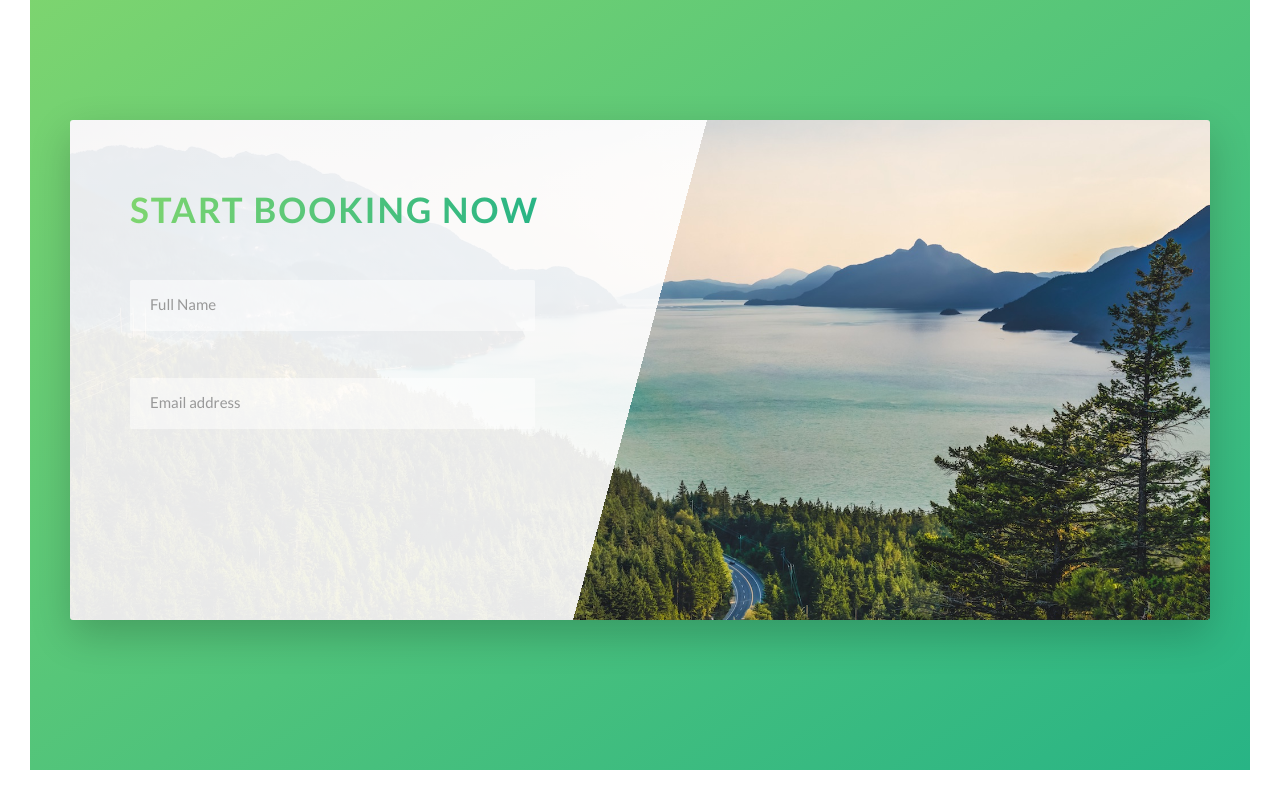
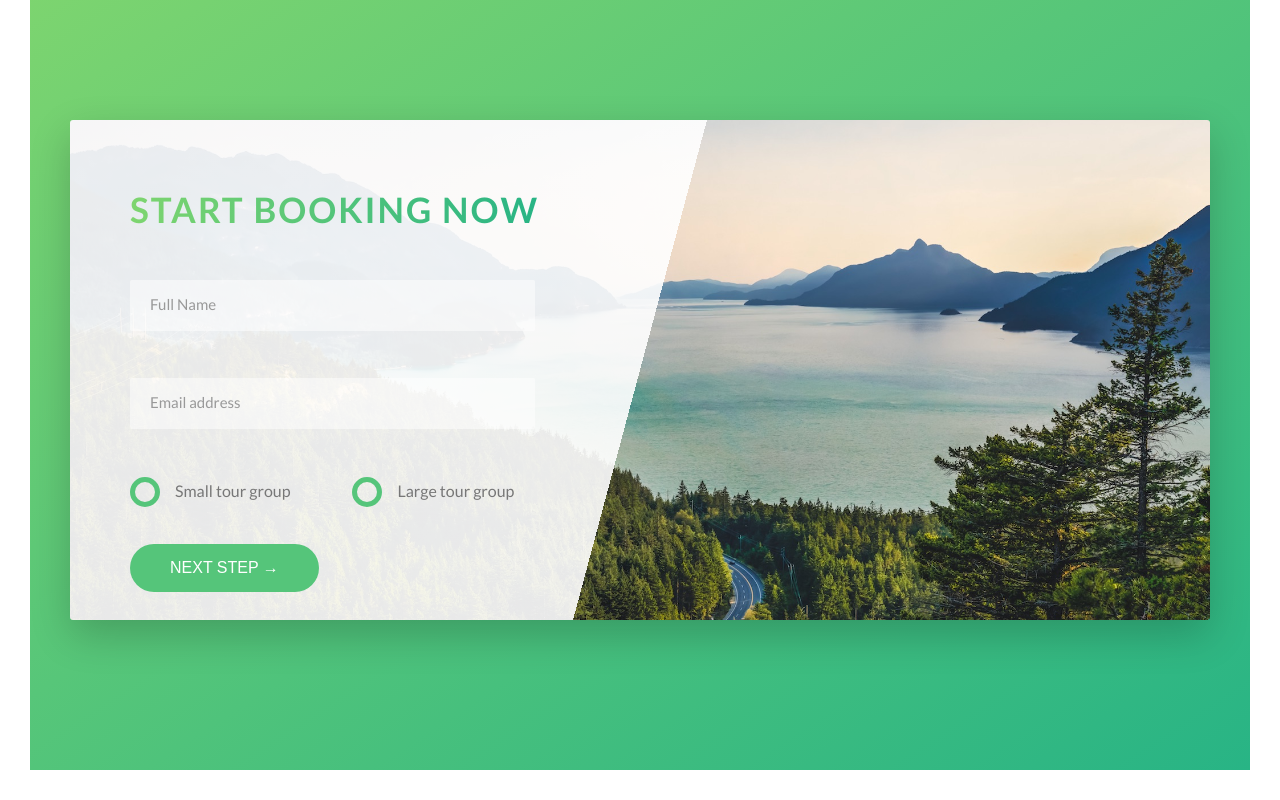
Before and after one commit to developwithsushan/Natours, a website: page index.html in a window 1280 px wide. Shown: the part 4472-5272 px from the top of the page. Drawn offline with Linux system fonts and the light colour scheme.

Commit message:
Booking Section : Part 3

```diff
--- a/index.html
+++ b/index.html
@@ -304,6 +304,22 @@
                                <input type="email" class="form__input" placeholder="Email address" id="email" required>
                                <label for="email" class="form__label">Email address</label>
                            </div>
+
+                           <div class="form__group u-margin-bottom-medium">
+                               <div class="form__radio-group">
+                                   <input type="radio" class="form__radio-input" id="small" name="size">
+                                   <label for="small" class="form__radio-label"><span class="form__radio-button"> </span> Small tour group</label>
+                               </div>
+
+                               <div class="form__radio-group">
+                                   <input type="radio" class="form__radio-input" id="large" name="size">
+                                   <label for="large" class="form__radio-label"> <span class="form__radio-button"> </span> Large tour group</label>
+                               </div>
+                           </div>
+
+                           <div class="form__group">
+                               <button class="btn btn--green">Next Step &rarr; </button>
+                           </div>
                        </form>
                    </div>
                </div>
--- a/sass/base/_utilities.scss
+++ b/sass/base/_utilities.scss
@@ -1,20 +1,20 @@
 .u-center-text{
-    text-align: center;
+    text-align: center !important;
 }
 .u-margin-bottom-big{
-    margin-bottom: 8rem;
+    margin-bottom: 8rem !important;
 }
 .u-margin-bottom-medium{
-    margin-bottom: 4rem;
+    margin-bottom: 4rem !important;
 }
 .u-margin-bottom-small{
-    margin-bottom: 1.5rem;
+    margin-bottom: 1.5rem !important;
 }
 
 .u-margin-top-big{
-    margin-top: 8rem;
+    margin-top: 8rem !important;
 }
 
 .u-margin-top-huge{
-    margin-top: 10rem;
+    margin-top: 10rem !important;
 }
--- a/sass/components/_button.scss
+++ b/sass/components/_button.scss
@@ -1,4 +1,5 @@
 .btn{
+    &,
     &:link,
     &:visited{
         text-transform: uppercase;
@@ -9,6 +10,10 @@
         transition: all 0.2s;
         position: relative;
         font-size: $default-font-size;
+
+        // Change for the <button> element
+        border: none;
+        cursor: pointer;
     }
     &:hover{
         transform: translateY(-3px);
@@ -19,7 +24,9 @@
             opacity: 0;
         }
     }
-    &:active{
+    &:active,
+    &:focus{
+        outline: none;
         transform: translateY(-1px);
         box-shadow: 0 0.5rem 1rem rgba($color-black,0.2);
     }
--- a/sass/components/_form.scss
+++ b/sass/components/_form.scss
@@ -14,6 +14,7 @@
     border-bottom: 3px solid transparent;
     width: 90%;
     display: block;
+    transition: all .3s;
 
 
     &:focus{
@@ -47,4 +48,50 @@
     visibility: hidden;
     transform: translateY(-4rem);
   }
+
+  &__radio-group{
+    width: 49%;
+    display: inline-block;
+  }
+
+  &__radio-input{
+    display: none;
+  }
+
+  &__radio-label {
+    font-size: $default-font-size;
+    cursor: pointer;
+    position: relative;
+    padding-left : 4.5rem;
+  }
+
+  &__radio-button{
+    height: 3rem;
+    width: 3rem;
+    border: 5px solid $color-primary;
+    border-radius: 50%;
+    display: inline-block;
+    position: absolute;
+    left: 0;
+    top: -.4rem;
+
+    &::after{
+      content: "";
+      display: block;
+      height: 1.3rem;
+      width: 1.3rem;
+      border-radius: 50%;
+      position: absolute;
+      top: 50%;
+      left: 50%;
+      transform: translate(-50%, -50%);
+       background-color: $color-primary;
+      opacity: 0;
+      transition: opacity .2s;
+    }
+  }
+
+  &__radio-input:checked ~ &__radio-label &__radio-button::after{
+    opacity: 1;
+  }
 }
```
Also changed, not shown: css/style.css.
